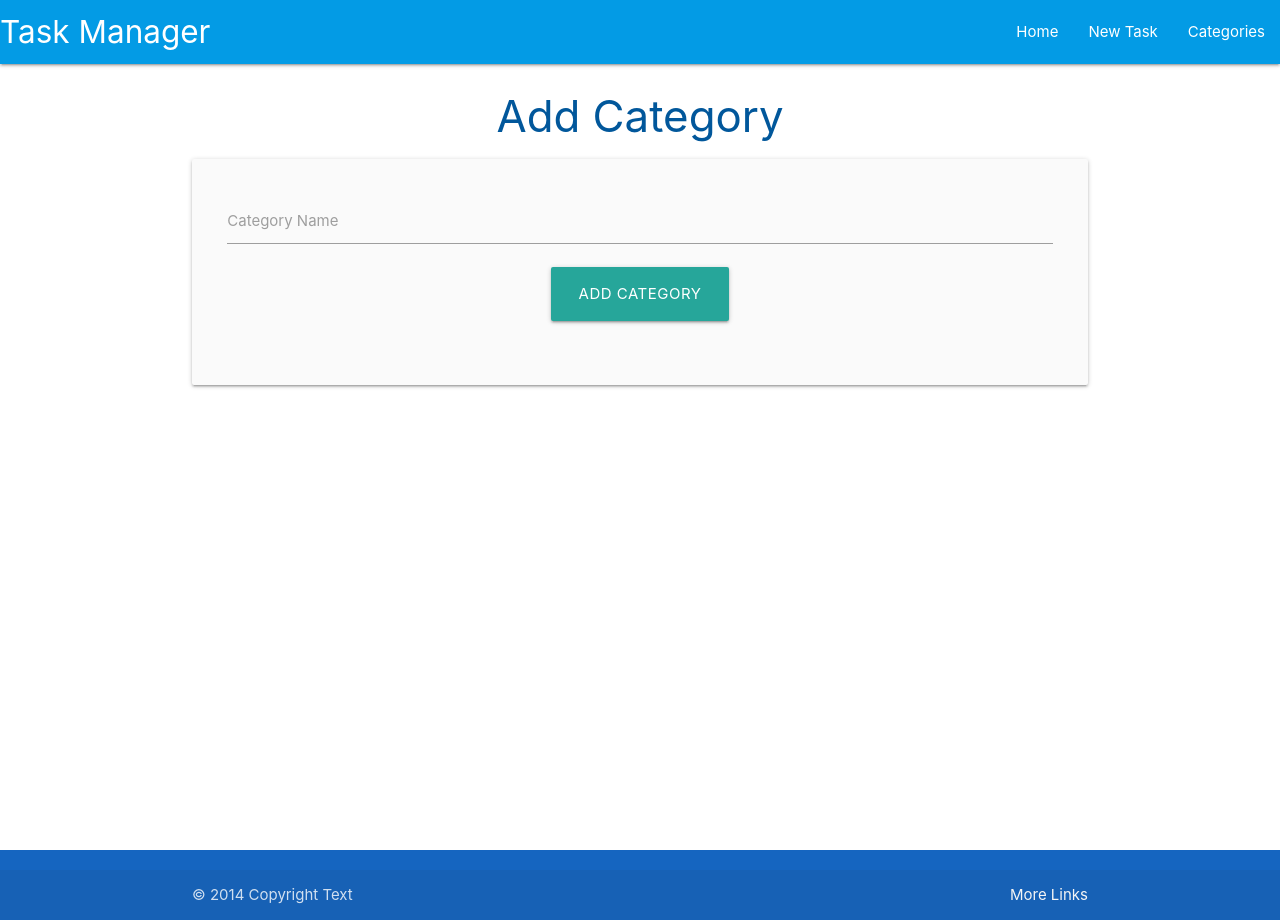
After one commit to TomLiDev/Tomli-DB, a Flask app: page /add_category in a window 1280 px wide. The commit adds this page. Run offline with Flask 3, Linux system fonts and the light colour scheme.

Commit message:
Add form and routes

```diff
--- a/taskmanager/routes.py
+++ b/taskmanager/routes.py
@@ -1,4 +1,4 @@
-from flask import render_template
+from flask import render_template, request, redirect, url_for
 from taskmanager import app, db
 from taskmanager.models import Category, Task
 
@@ -6,3 +6,18 @@ from taskmanager.models import Category, Task
 @app.route("/")
 def home():
     return render_template("tasks.html")
+
+
+@app.route("/categories")
+def categories():
+    return render_template("categories.html")
+
+
+@app.route("/add_category", methods=["GET", "POST"])
+def add_category():
+    if request.method == "POST":
+        category = Category(category_name=request.form.get("category_name"))
+        db.session.add(category)
+        db.session.commit()
+        return redirect(url_for("categories"))
+    return render_template("add_category.html")
--- /dev/null
+++ b/taskmanager/templates/add_category.html
@@ -0,0 +1,21 @@
+{% extends "base.html" %} {% block content %}
+
+<h3 class="light-blue-text text-darken-4 center-align">Add Category</h3>
+
+<div class="row card-panel grey lighten-5">
+    <form class="col s12" method="POST" action="{{ url_for('add_category') }}">
+        <div class="row">
+            <div class="input-field col s12">
+                <input id="category_name" name="category_name" type="text" class="validate" required minlength="3" maxlength="25">
+                <label for="category_name">Category Name</label>
+            </div>
+            <div class="row">
+                <div class="center-align col s12">
+                    <button type="submit" class="btn-large">
+                        Add Category
+                    </button>
+                </div>
+    </form>
+</div>
+
+{% endblock %}
--- a/taskmanager/templates/base.html
+++ b/taskmanager/templates/base.html
@@ -25,7 +25,7 @@
           <ul class="right hide-on-med-and-down">
             <li><a href="{{ url_for('home') }}">Home</a></li>
             <li><a href="">New Task</a></li>
-            <li><a href="">Categories</a></li>
+            <li><a href="{{ url_for('categories') }}">Categories</a></li>
           </ul>
         </div>
       </nav>
@@ -33,7 +33,7 @@
       <ul class="sidenav" id="mobile-demo">
         <li><a href="{{ url_for('home') }}">Home</a></li>
         <li><a href="">New Task</a></li>
-        <li><a href="">Categories</a></li>
+        <li><a href="{{ url_for('categories') }}">Categories</a></li>
       </ul>
     </header>
 
```
Also changed, not shown: taskmanager/templates/categories.html (added, +16 -0 lines).
